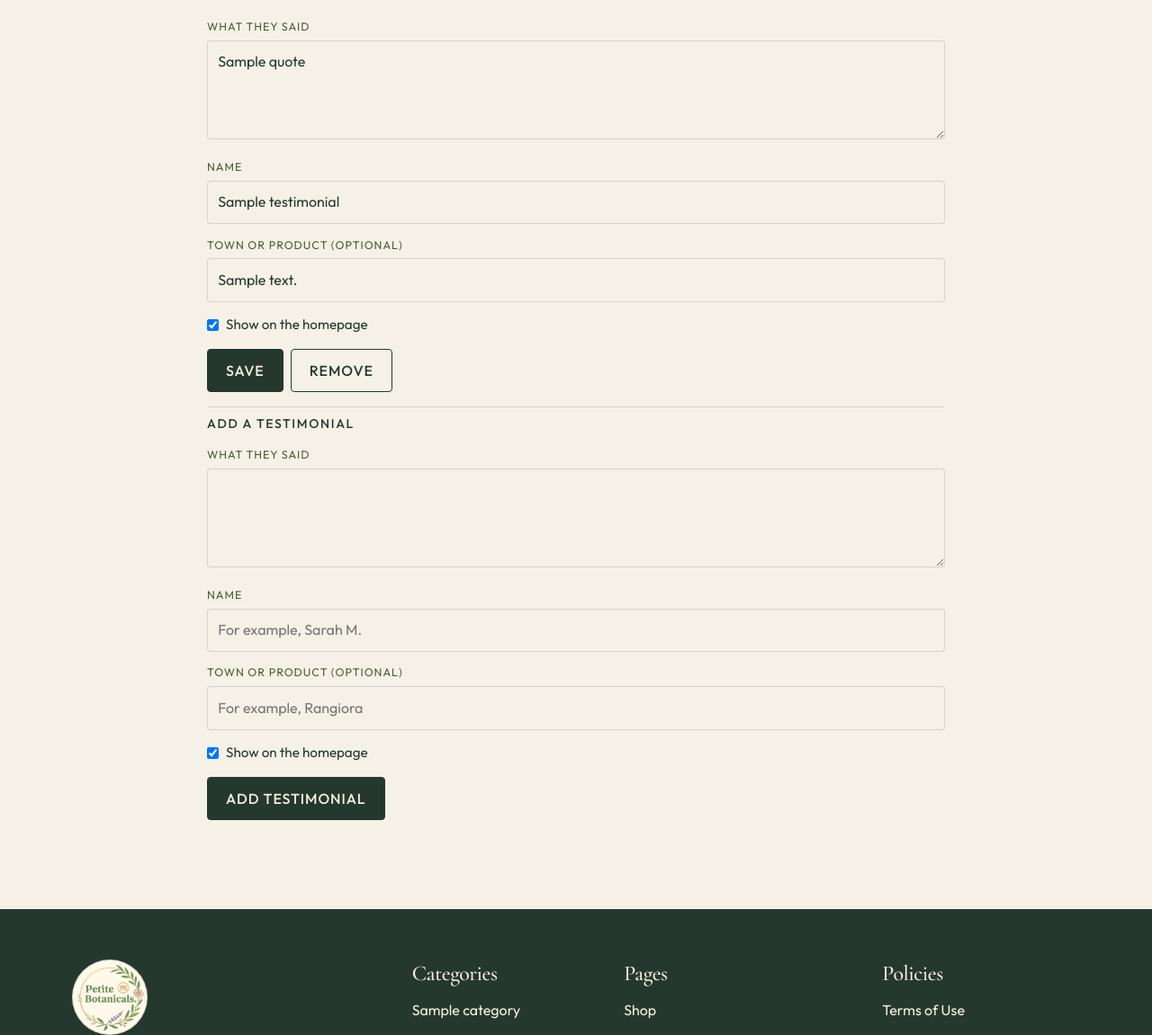
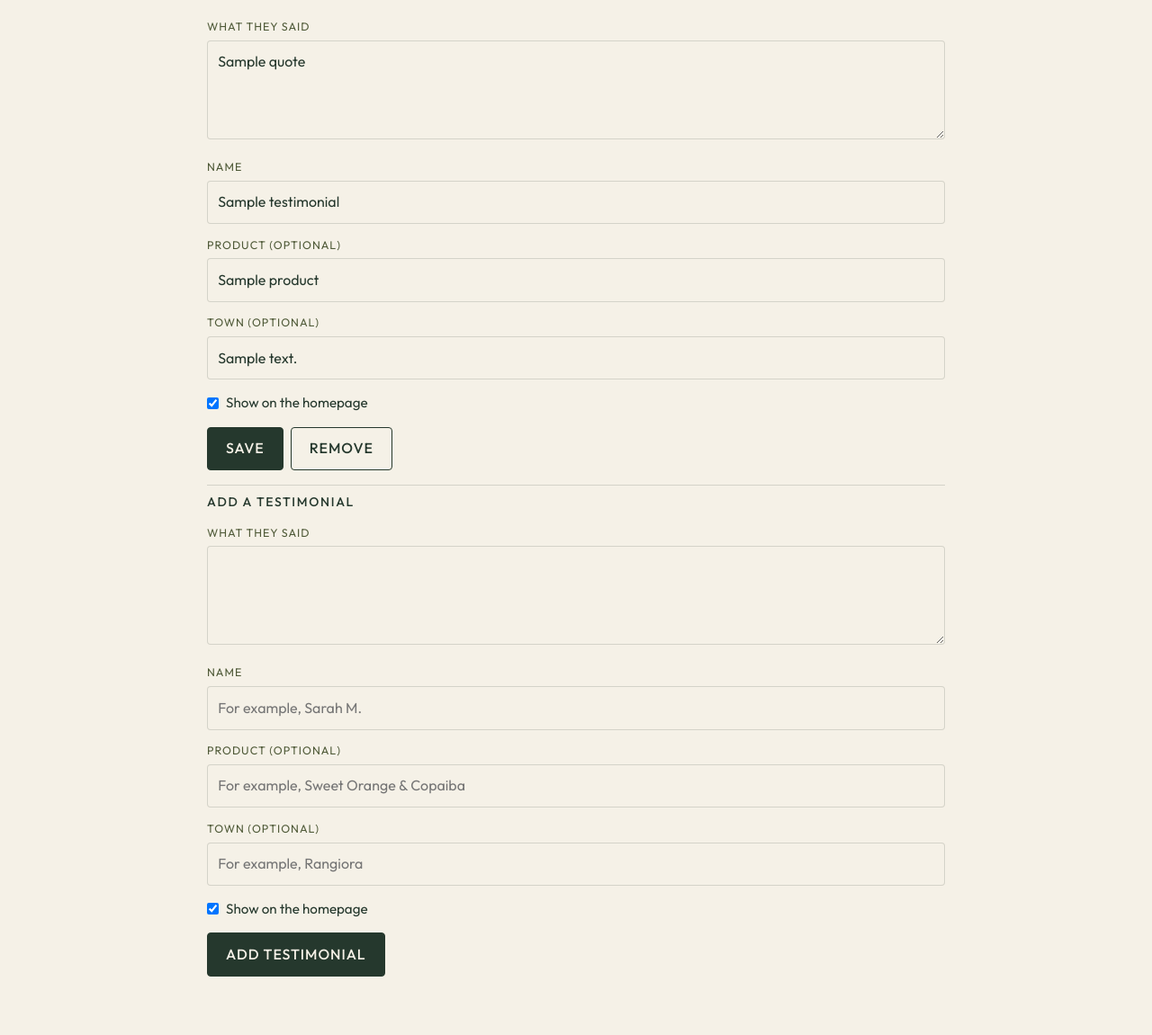
Before and after one commit to Falconwebnz/petitebotanicals, a Node project: template views/admin/testimonials.ejs in a window 1280 px wide. Shown: the part 465-1616 px from the top of the page at 90% size. Run offline with Node 20 templates, Linux system fonts and the light colour scheme; the template is opened without the code that fills it: most values are stand-ins (such as "Sample title", 1, 10 or a date in 2020).

Commit message:
Let a testimonial name the product it is about.
The contact form offers the products on the shop, and leaving it blank is allowed. The note shows the product above the town.

Co-authored-by: John Shortall <Falconwebnz@users.noreply.github.com>

```diff
--- a/server.js
+++ b/server.js
@@ -953,7 +953,16 @@ function contactInbox() {
 }
 
 function blankNote() {
-  return { name: '', email: '', topic: '', message: '', permit: false, showTown: false, town: '' };
+  return { name: '', email: '', topic: '', message: '', permit: false, showTown: false, town: '', product: '' };
+}
+
+function testimonialProducts() {
+  return onSale(db.all(
+    `SELECT p.name, p.category_id
+     FROM products p JOIN categories c ON c.id = p.category_id
+     WHERE p.launched = 1
+     ORDER BY c.sort_order, p.name`
+  )).map((row) => shopName(row.name)).filter(Boolean);
 }
 
 function readContact(body) {
@@ -964,6 +973,9 @@ function readContact(body) {
   const permit = body.permit === 'on' || body.permit === 'yes';
   const showTown = body.show_town === 'on' || body.show_town === 'yes';
   const town = String(body.town || '').replace(/[\r\n]+/g, ' ').trim().slice(0, 80);
+  const offered = testimonialProducts();
+  const chosen = String(body.product || '').replace(/[\r\n]+/g, ' ').trim().slice(0, 80);
+  const product = offered.includes(chosen) ? chosen : '';
   const testimonial = topic === TESTIMONIAL_TOPIC;
   const errors = {};
   if (name.length < 2) errors.name = 'Please add your name.';
@@ -976,20 +988,22 @@ function readContact(body) {
   }
   if (testimonial && !permit) errors.permit = 'Tick this if you’re happy for us to show your words and your name.';
   if (testimonial && showTown && town.length < 2) errors.town = 'Add the town you’d like us to show.';
-  return { name, email, topic, message, permit, showTown, town, errors, honey: String(body.company || '').trim() };
+  if (testimonial && chosen && !product) errors.product = 'Choose a product from the list.';
+  return { name, email, topic, message, permit, showTown, town, product, errors, honey: String(body.company || '').trim() };
 }
 
 function saveTestimonialDraft(note) {
   const max = db.get('SELECT COALESCE(MAX(sort_order), -1) AS m FROM testimonials');
   db.run(
-    'INSERT INTO testimonials (quote, name, detail, rating, published, sort_order, created_at) VALUES (?, ?, ?, 0, 0, ?, ?)',
-    [note.message.slice(0, 600), note.name, note.showTown ? note.town : '', Number(max.m) + 1, new Date().toISOString()]
+    'INSERT INTO testimonials (quote, name, detail, product, rating, published, sort_order, created_at) VALUES (?, ?, ?, ?, 0, 0, ?, ?)',
+    [note.message.slice(0, 600), note.name, note.showTown ? note.town : '', note.product || '', Number(max.m) + 1, new Date().toISOString()]
   );
   db.save();
 }
 
 function contactMailto(note, inbox) {
   const lines = ['Name: ' + note.name, 'Email: ' + note.email, 'About: ' + note.topic];
+  if (note.product) lines.push('Product: ' + note.product);
   if (note.showTown && note.town) lines.push('Town: ' + note.town);
   lines.push('', note.message);
   const body = lines.join('\n');
@@ -1031,6 +1045,7 @@ function renderContact(res, extras) {
         sendFailed: false,
         limited: false,
         note: blankNote(),
+        products: testimonialProducts(),
         errors: {},
         mailto: '',
       },
@@ -1836,6 +1851,7 @@ function readTestimonial(body) {
     quote: String(body.quote || '').replace(/\u0000/g, '').trim().slice(0, 600),
     name: String(body.name || '').replace(/[\r\n]+/g, ' ').trim().slice(0, 80),
     detail: String(body.detail || '').replace(/[\r\n]+/g, ' ').trim().slice(0, 80),
+    product: String(body.product || '').replace(/[\r\n]+/g, ' ').trim().slice(0, 80),
     published: body.published ? 1 : 0,
   };
 }
@@ -1857,8 +1873,8 @@ app.post('/admin/testimonials', requireAdmin, (req, res) => {
   }
   const max = db.get('SELECT COALESCE(MAX(sort_order), -1) AS m FROM testimonials');
   db.run(
-    'INSERT INTO testimonials (quote, name, detail, rating, published, sort_order, created_at) VALUES (?, ?, ?, 0, ?, ?, ?)',
-    [fields.quote, fields.name, fields.detail, fields.published, Number(max.m) + 1, new Date().toISOString()]
+    'INSERT INTO testimonials (quote, name, detail, product, rating, published, sort_order, created_at) VALUES (?, ?, ?, ?, 0, ?, ?, ?)',
+    [fields.quote, fields.name, fields.detail, fields.product, fields.published, Number(max.m) + 1, new Date().toISOString()]
   );
   db.save();
   req.session.flash = fields.published ? 'Testimonial added to the homepage.' : 'Testimonial saved as a draft.';
@@ -1872,8 +1888,8 @@ app.post('/admin/testimonials/:id', requireAdmin, (req, res) => {
     req.session.flash = 'A testimonial needs the customer’s words and a name.';
     return res.redirect('/admin/testimonials#t-' + id);
   }
-  db.run('UPDATE testimonials SET quote = ?, name = ?, detail = ?, published = ? WHERE id = ?', [
-    fields.quote, fields.name, fields.detail, fields.published, id,
+  db.run('UPDATE testimonials SET quote = ?, name = ?, detail = ?, product = ?, published = ? WHERE id = ?', [
+    fields.quote, fields.name, fields.detail, fields.product, fields.published, id,
   ]);
   db.save();
   req.session.flash = 'Testimonial updated.';
--- a/views/admin/testimonials.ejs
+++ b/views/admin/testimonials.ejs
@@ -14,7 +14,9 @@
           <textarea id="quote-<%= t.id %>" name="quote" maxlength="600" required><%= t.quote %></textarea>
           <label for="name-<%= t.id %>">Name</label>
           <input id="name-<%= t.id %>" name="name" type="text" maxlength="80" required value="<%= t.name %>">
-          <label for="detail-<%= t.id %>">Town or product (optional)</label>
+          <label for="product-<%= t.id %>">Product (optional)</label>
+          <input id="product-<%= t.id %>" name="product" type="text" maxlength="80" value="<%= t.product || '' %>">
+          <label for="detail-<%= t.id %>">Town (optional)</label>
           <input id="detail-<%= t.id %>" name="detail" type="text" maxlength="80" value="<%= t.detail || '' %>">
           <label class="check"><input type="checkbox" name="published" <%= Number(t.published) ? 'checked' : '' %>> Show on the homepage</label>
           <div class="faq-admin-actions">
@@ -35,7 +37,9 @@
         <textarea id="new-quote" name="quote" maxlength="600" required></textarea>
         <label for="new-name">Name</label>
         <input id="new-name" name="name" type="text" maxlength="80" required placeholder="For example, Sarah M.">
-        <label for="new-detail">Town or product (optional)</label>
+        <label for="new-product">Product (optional)</label>
+        <input id="new-product" name="product" type="text" maxlength="80" placeholder="For example, Sweet Orange &amp; Copaiba">
+        <label for="new-detail">Town (optional)</label>
         <input id="new-detail" name="detail" type="text" maxlength="80" placeholder="For example, Rangiora">
         <label class="check"><input type="checkbox" name="published" checked> Show on the homepage</label>
         <p style="margin-top:0.9rem;"><button class="btn-still" type="submit">Add testimonial</button></p>
--- a/views/home.ejs
+++ b/views/home.ejs
@@ -75,7 +75,7 @@
               </blockquote>
               <figcaption>
                 <span class="loved-mark" aria-hidden="true"><%= String(t.name || '').trim().charAt(0) %></span>
-                <span class="loved-who"><strong><%= t.name %></strong><% if (t.detail) { %><span><%= t.detail %></span><% } %></span>
+                <span class="loved-who"><strong><%= t.name %></strong><% if (t.product) { %><span><%= t.product %></span><% } %><% if (t.detail) { %><span><%= t.detail %></span><% } %></span>
               </figcaption>
             </figure>
           <% }) %>
@@ -108,7 +108,9 @@
         <textarea id="loved-quote" name="quote" maxlength="600" required></textarea>
         <label for="loved-name">Name</label>
         <input id="loved-name" name="name" type="text" maxlength="80" required placeholder="For example, Sarah M.">
-        <label for="loved-detail">Town or product (optional)</label>
+        <label for="loved-product">Product (optional)</label>
+        <input id="loved-product" name="product" type="text" maxlength="80" placeholder="For example, Sweet Orange &amp; Copaiba">
+        <label for="loved-detail">Town (optional)</label>
         <input id="loved-detail" name="detail" type="text" maxlength="80" placeholder="For example, Rangiora">
         <label class="check"><input type="checkbox" name="published" checked> Show on the homepage</label>
         <div class="loved-desk-actions">
```
Also changed, not shown: views/contact.ejs (+8 -0 lines), lib/db.js.
